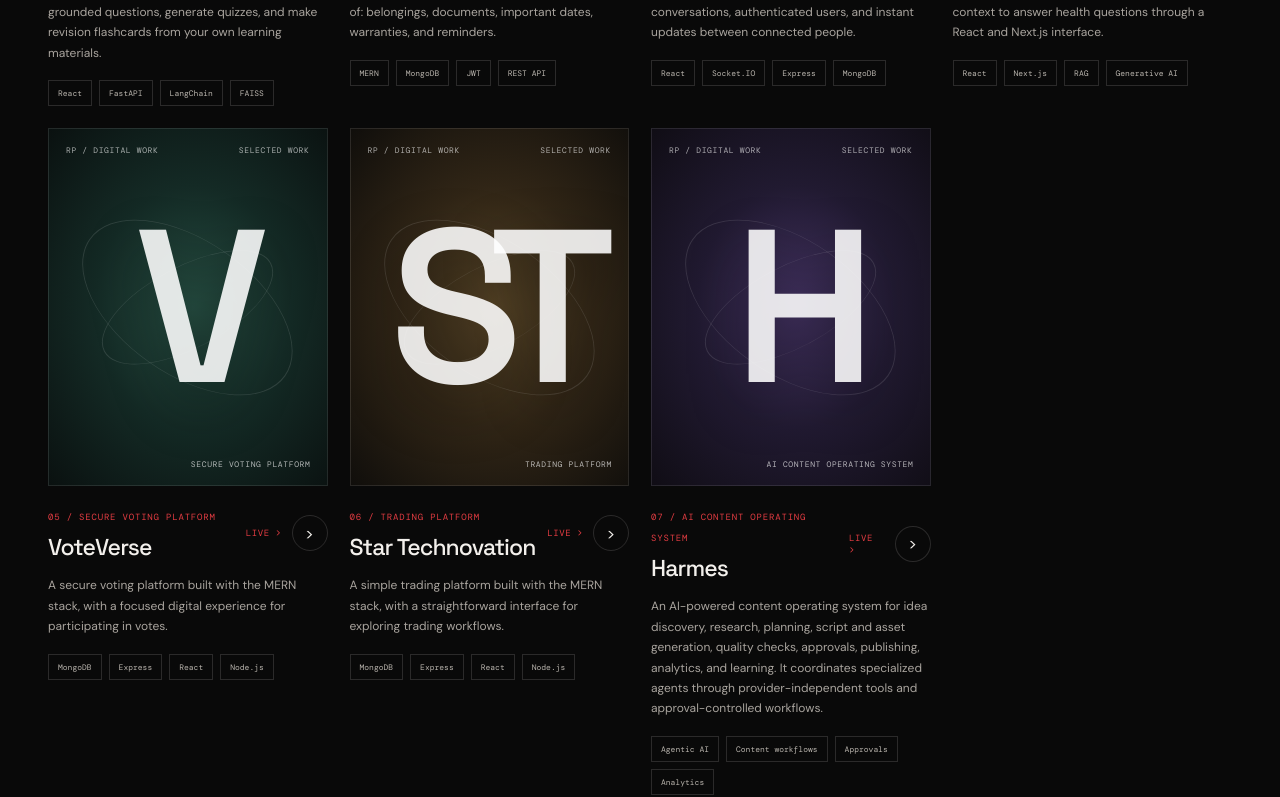
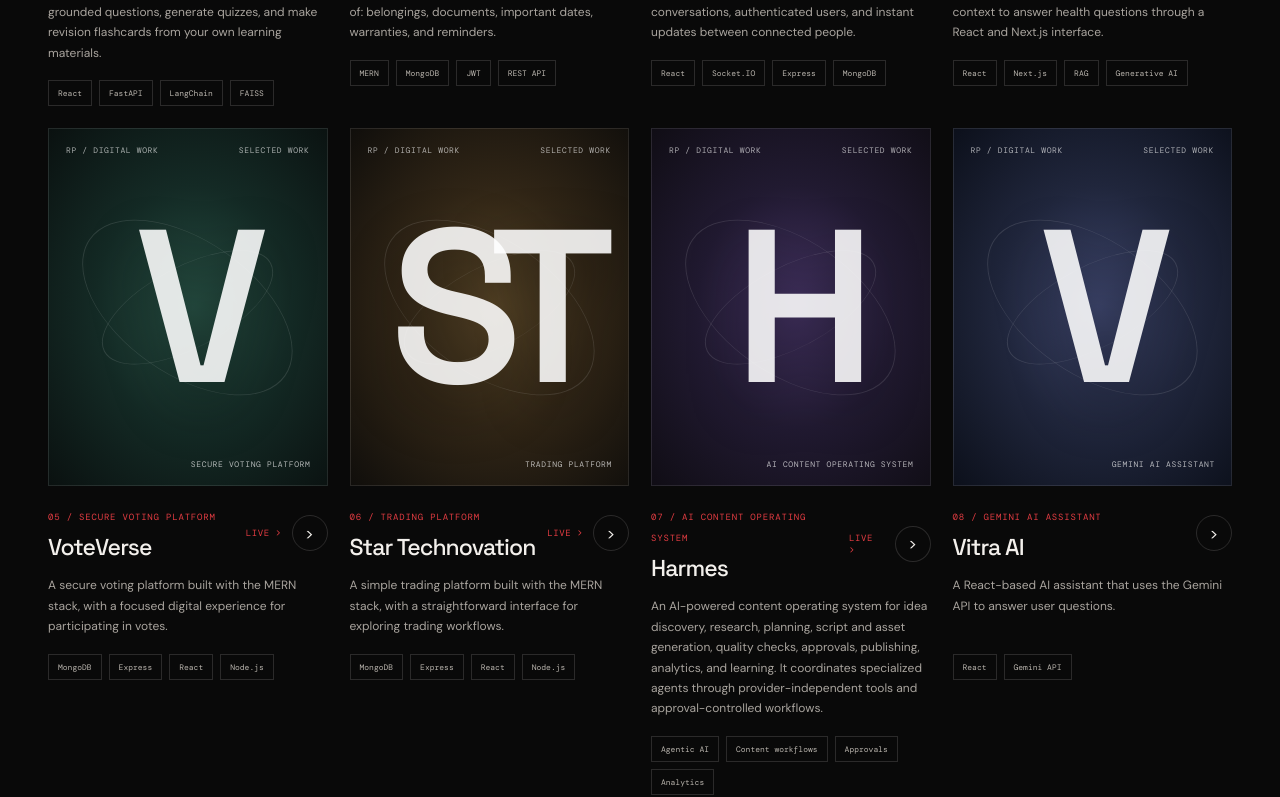
Before and after one commit to Rohanpathak-18/Portfolio-main, a React (Vite) app in the folder client/: page / in a window 1280 px wide. Shown: the part 1524-2321 px from the top of the page. Built offline with nearby package versions, Linux system fonts and the light colour scheme; no server answers.

Commit message:
updated database

```diff
--- a/client/src/data/portfolio.js
+++ b/client/src/data/portfolio.js
@@ -104,6 +104,17 @@ export const projects = [
     link: 'https://github.com/Rohanpathak-18/Harmes_Agent.git',
     demo: 'https://harmes-agent.onrender.com/',
   },
+  {
+    number: '08',
+    name: 'Vitra AI',
+    category: 'GEMINI AI ASSISTANT',
+    description:
+      'A React-based AI assistant that uses the Gemini API to answer user questions.',
+    stack: ['React', 'Gemini API'],
+    visual: 'vitra',
+    mark: 'V',
+    link: 'https://github.com/Rohanpathak-18/Vitra.AI.git',
+  },
 ];
 
 export const skills = [
--- a/client/src/styles/global.css
+++ b/client/src/styles/global.css
@@ -468,6 +468,9 @@ textarea {
 }
 .art-harmes {
   background: radial-gradient(ellipse at 52% 50%, #443363, #211a31 48%, #100d15 100%);
+}
+.art-vitra {
+  background: radial-gradient(ellipse at 52% 50%, #3e466d, #20263c 48%, #0c101b 100%);
 }
 .art-top {
   position: absolute;
```
